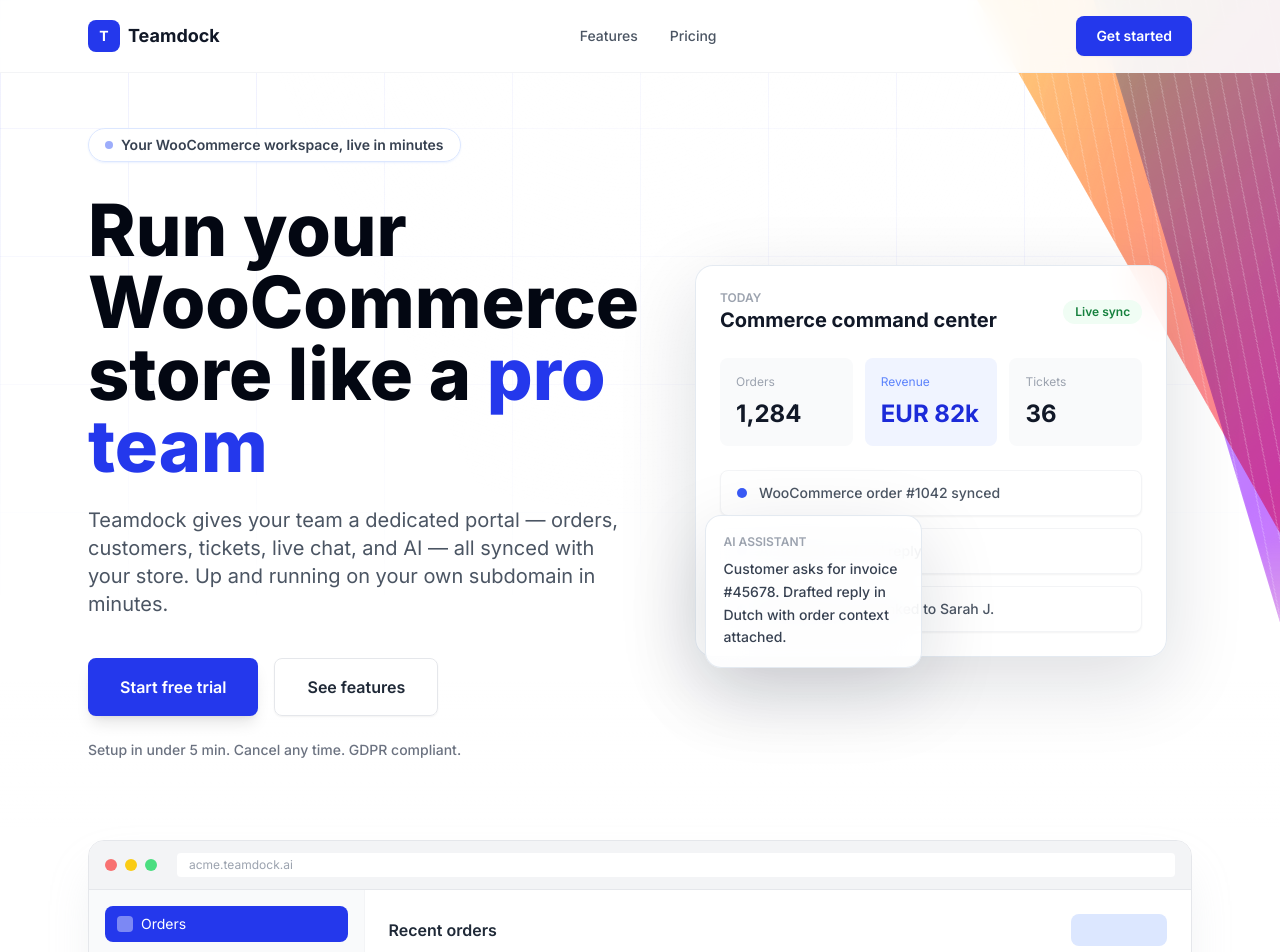
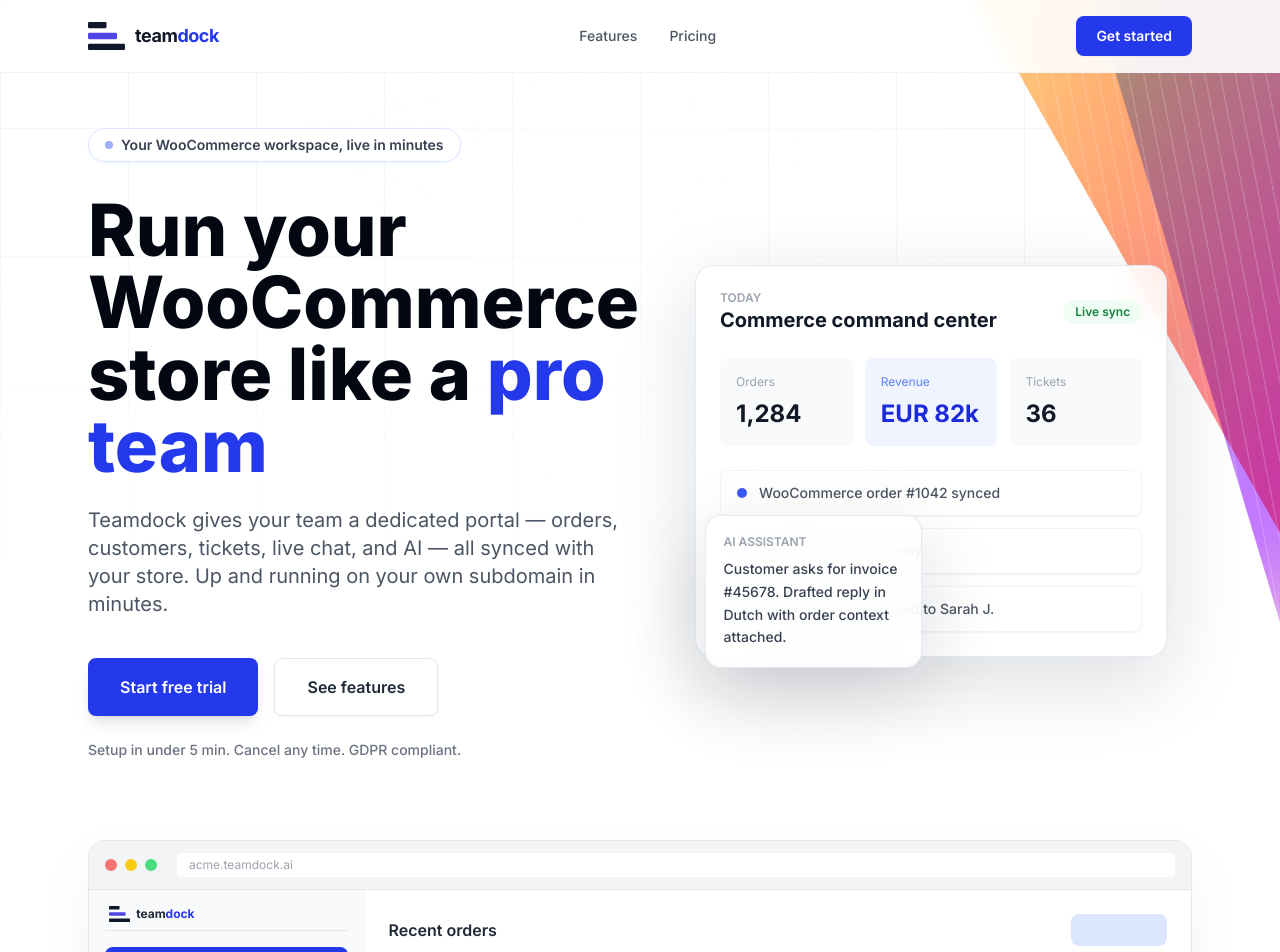
Before and after one commit to r-demarteau/workflow-saas, a SvelteKit app: page / in a window 1280 px wide. Shown: the top 952 px of the page. Built offline with nearby package versions, Linux system fonts and the light colour scheme.

Commit message:
feat: replace T placeholder with real SVG logomark across nav, footer, and mock browser

```diff
--- a/src/routes/+layout.svelte
+++ b/src/routes/+layout.svelte
@@ -6,9 +6,13 @@
 
 <nav class="fixed top-0 inset-x-0 z-50 border-b border-gray-100 bg-white/90 backdrop-blur-md">
 	<div class="mx-auto flex max-w-6xl items-center justify-between px-6 py-4">
-		<a href="/" class="flex items-center gap-2">
-			<div class="flex h-8 w-8 items-center justify-center rounded-lg bg-brand-600 text-white font-bold text-sm">T</div>
-			<span class="text-lg font-bold text-gray-900">Teamdock</span>
+		<a href="/" class="flex items-center gap-2.5">
+			<svg viewBox="116 151 280 212" height="28" fill="none" xmlns="http://www.w3.org/2000/svg" aria-hidden="true">
+				<rect x="116" y="151" width="140" height="48" rx="10" fill="#0f172a"/>
+				<rect x="116" y="233" width="220" height="48" rx="10" fill="#4f46e5"/>
+				<rect x="116" y="315" width="280" height="48" rx="10" fill="#0f172a"/>
+			</svg>
+			<span class="text-lg font-bold tracking-tight"><span class="text-gray-900">team</span><span class="text-brand-600">dock</span></span>
 		</a>
 		<div class="hidden md:flex items-center gap-8">
 			<a href="/#features" class="text-sm font-medium text-gray-600 hover:text-gray-900">Features</a>
@@ -26,8 +30,12 @@
 	<div class="mx-auto max-w-6xl px-6">
 		<div class="flex flex-col md:flex-row items-center justify-between gap-4">
 			<div class="flex items-center gap-2">
-				<div class="flex h-7 w-7 items-center justify-center rounded-lg bg-brand-600 text-white font-bold text-xs">T</div>
-				<span class="font-semibold text-gray-900">Teamdock</span>
+				<svg viewBox="116 151 280 212" height="22" fill="none" xmlns="http://www.w3.org/2000/svg" aria-hidden="true">
+					<rect x="116" y="151" width="140" height="48" rx="10" fill="#0f172a"/>
+					<rect x="116" y="233" width="220" height="48" rx="10" fill="#4f46e5"/>
+					<rect x="116" y="315" width="280" height="48" rx="10" fill="#0f172a"/>
+				</svg>
+				<span class="font-semibold"><span class="text-gray-900">team</span><span class="text-brand-600">dock</span></span>
 			</div>
 			<p class="text-sm text-gray-500">© {new Date().getFullYear()} Teamdock. All rights reserved.</p>
 			<div class="flex gap-6">
--- a/src/routes/+page.svelte
+++ b/src/routes/+page.svelte
@@ -135,6 +135,14 @@
 		</div>
 		<div class="grid h-72 grid-cols-1 sm:grid-cols-4">
 			<div class="hidden sm:flex flex-col gap-3 border-r border-gray-100 bg-gray-50 p-4">
+				<div class="flex items-center gap-1.5 px-1 pb-2 border-b border-gray-200 mb-1">
+					<svg viewBox="116 151 280 212" height="16" fill="none" xmlns="http://www.w3.org/2000/svg" aria-hidden="true">
+						<rect x="116" y="151" width="140" height="48" rx="10" fill="#0f172a"/>
+						<rect x="116" y="233" width="220" height="48" rx="10" fill="#4f46e5"/>
+						<rect x="116" y="315" width="280" height="48" rx="10" fill="#0f172a"/>
+					</svg>
+					<span class="text-xs font-bold"><span class="text-gray-800">team</span><span class="text-brand-600">dock</span></span>
+				</div>
 				{#each ['Orders', 'Customers', 'Tickets', 'Chat', 'Products', 'Settings'] as item}
 					<div class="flex cursor-pointer items-center gap-2 rounded-lg px-3 py-2 {item === 'Orders' ? 'bg-brand-600 text-white' : 'text-gray-500 hover:bg-gray-200'} text-sm transition-colors">
 						<div class="h-4 w-4 rounded bg-current opacity-40"></div>
```
